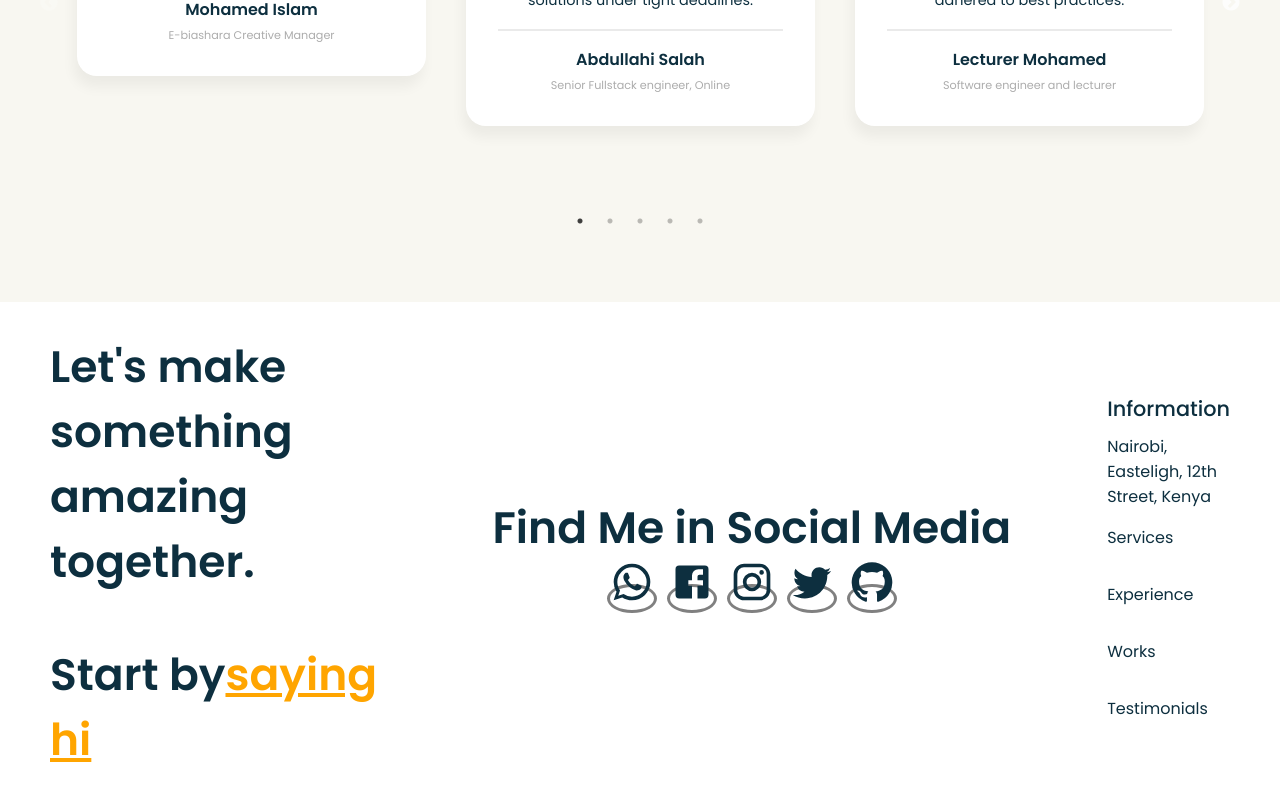
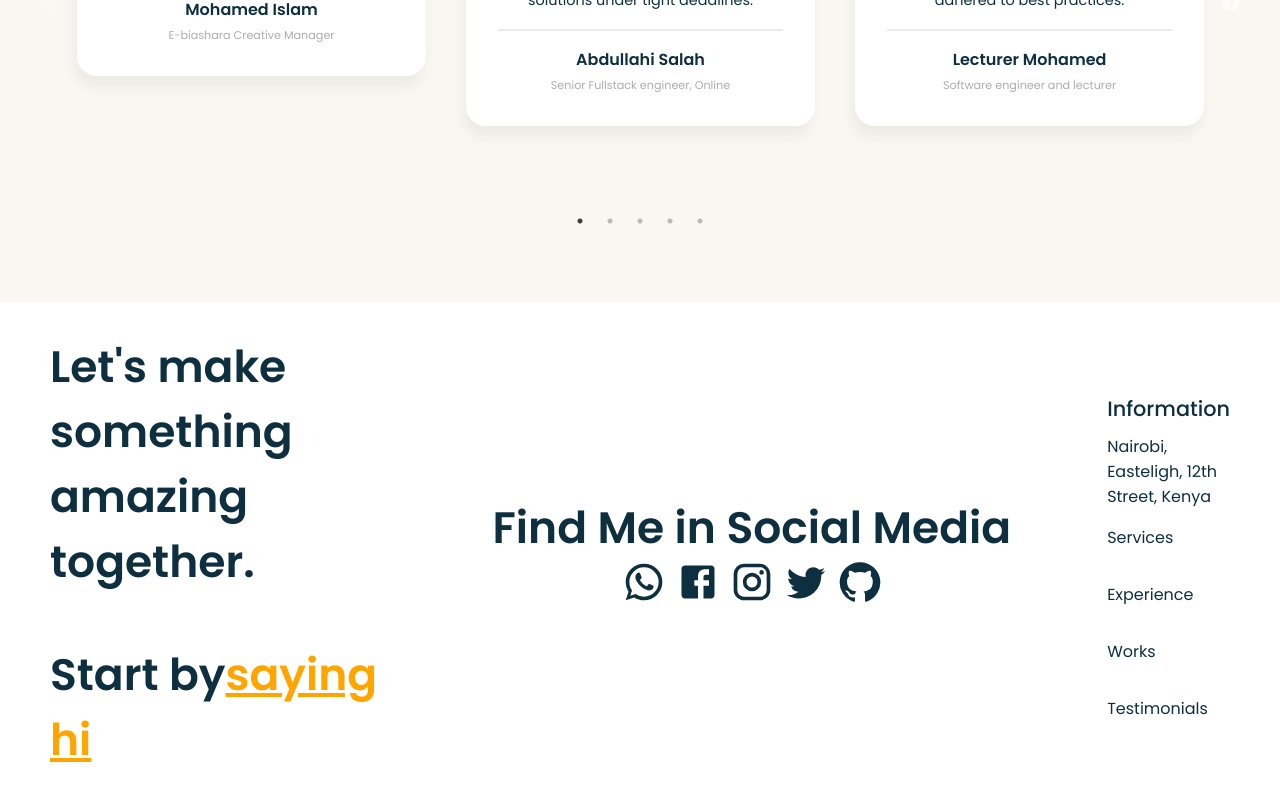
Before and after one commit to Abdirizackmasta/Portfoliov2, a React (Vite) app: page / in a window 1280 px wide. Shown: the part 3234-4034 px from the top of the page. Built offline with nearby package versions, Linux system fonts and the light colour scheme.

Commit message:
added some new styling at the footer

```diff
--- a/src/components/Footer/Footer.module.scss
+++ b/src/components/Footer/Footer.module.scss
@@ -70,9 +70,6 @@
           a {
             text-decoration: none;
             color: $primary;
-            border: 3px solid grey;
-            border-radius: 50%;
-            z-index: -2;
             .icon {
               font-size: 44px;
               z-index: 22222;
```
